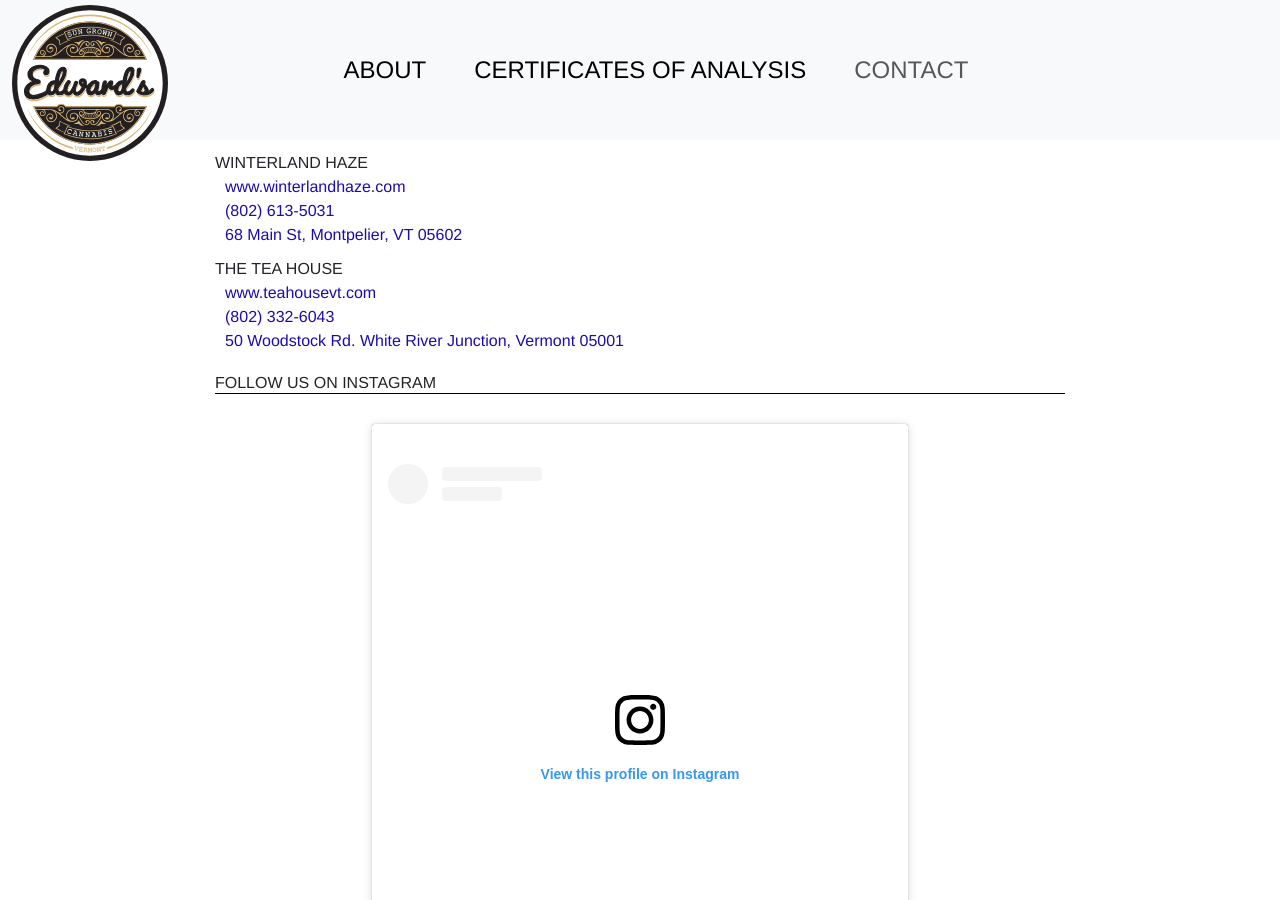
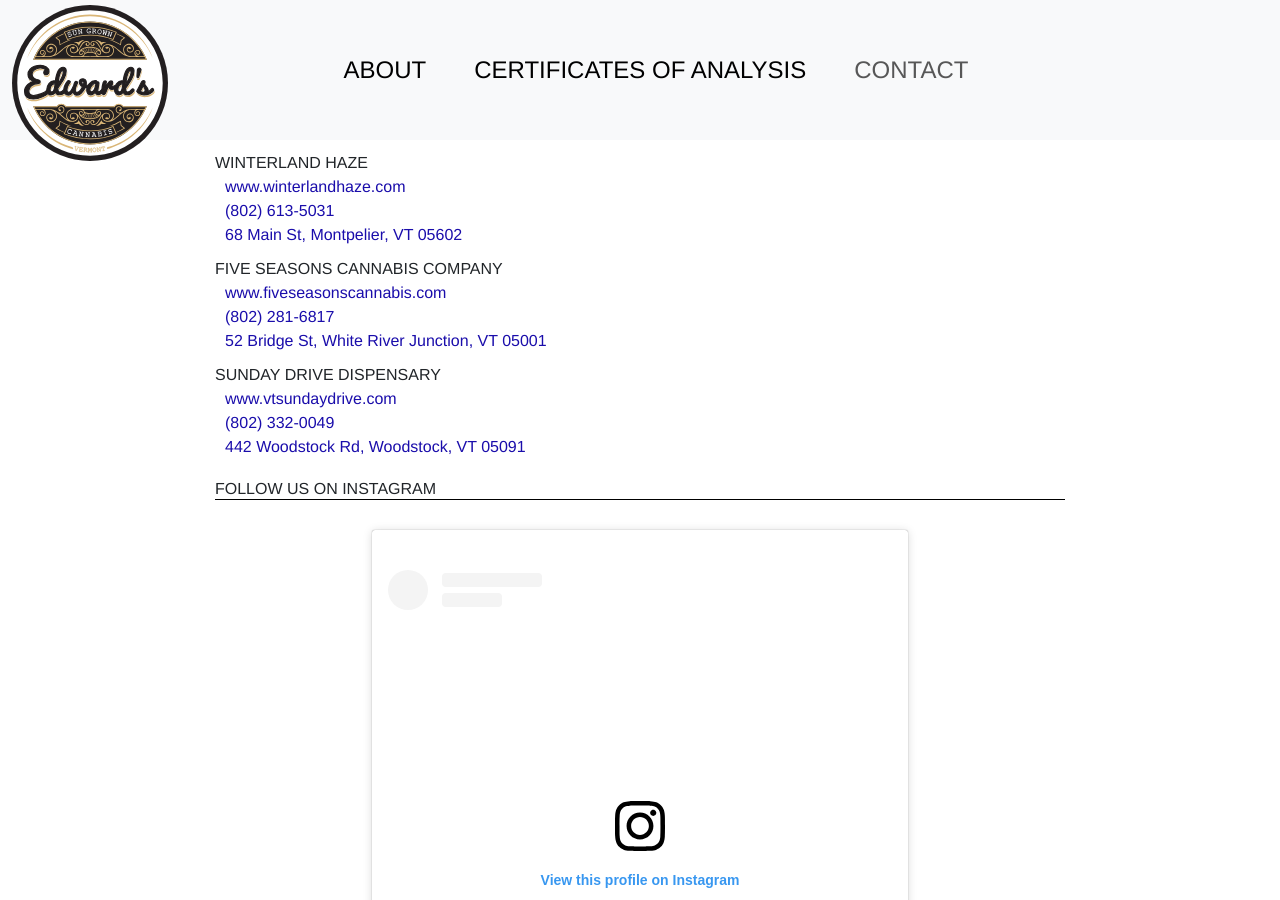
Before and after one commit to edwardsFarm/info, a Jekyll site: the page built from KD/contact/contact_pg.md, in a window 1280 px wide and 900 px high, scrolled down 461 px. Built offline with Jekyll 4.4.1, drawn with Linux system fonts in a browser that asks for light colours; a script that is not in the unit is left out.

Commit message:
Update contact_pg.md - add SUNDAY DRIVE, FIVE SEASONS

```diff
--- a/KD/contact/contact_pg.md
+++ b/KD/contact/contact_pg.md
@@ -20,9 +20,6 @@
     # email:
       phone: "(802) 494-4111"
       address: "100 Center Rd. Essex, Vermont 05452"
-    #- name: "DePOT SHOP"
-    #  website: www.depotshopvt.com
-    #  address: "25 Depot Ave. Windsor, Vermont 05089"
     - name: "GARCIA'S CANNABIS COLLECTIVE"
       website: www.garciascannabis.com
       phone: "(802) 658-5737"
@@ -35,10 +32,21 @@
       website: www.winterlandhaze.com
       phone: "(802) 613-5031"
       address: "68 Main St, Montpelier, VT 05602"
-    - name: "THE TEA HOUSE"
-      website: www.teahousevt.com
-      phone: "(802) 332-6043"
-      address: "50 Woodstock Rd. White River Junction, Vermont 05001"
+    - name: "FIVE SEASONS CANNABIS COMPANY"
+      website: www.fiveseasonscannabis.com
+      phone: "(802) 281-6817"
+      address: "52 Bridge St, White River Junction, VT 05001"
+    - name: "SUNDAY DRIVE DISPENSARY"
+      website: www.vtsundaydrive.com
+      phone: "(802) 332-0049"
+      address: "442 Woodstock Rd, Woodstock, VT 05091"
+    #- name: "DePOT SHOP"
+    #  website: www.depotshopvt.com
+    #  address: "25 Depot Ave. Windsor, Vermont 05089"
+    #- name: "THE TEA HOUSE"
+    #  website: www.teahousevt.com
+    #  phone: "(802) 332-6043"
+    #  address: "50 Woodstock Rd. White River Junction, Vermont 05001"
 insta:
   hdr: "Follow us on Instagram"
   path: inclu_rel/instaV2.md
```
